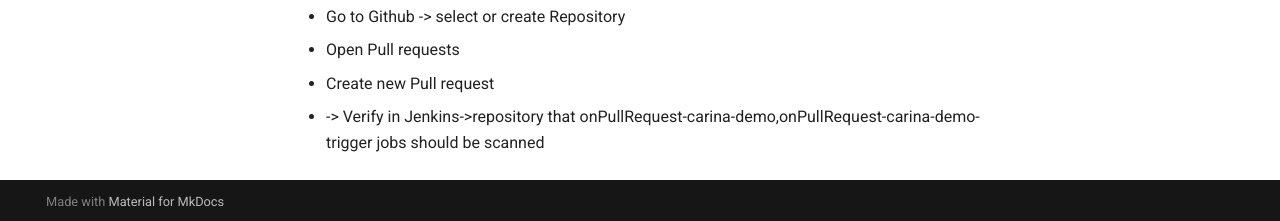
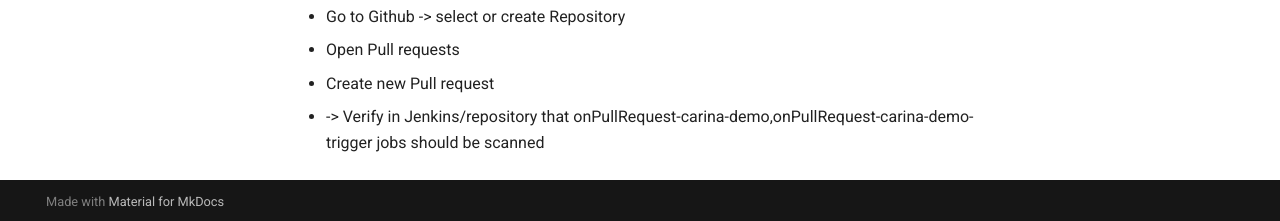
Before and after one commit to zebrunner/community-edition, an MkDocs documentation site: the page built from docs/getting_started.md, in a window 1280 px wide and 900 px high, scrolled down 2079 px. Shown: the part 676-897 px from the top of the window. Built offline with MkDocs 1.6.1 and Material for MkDocs 9.7.7, drawn with Linux system fonts in a browser that asks for light colours; comment, search, counter and statistics services are not loaded; old or Windows-style settings are respelled for this version of MkDocs.

```diff
--- a/docs/getting_started.md
+++ b/docs/getting_started.md
@@ -83,4 +83,4 @@ Save changes in variables.env
 * Go to Github -> select or create Repository
 * Open Pull requests
 * Create new Pull request
-* -> Verify in Jenkins->repository that onPullRequest-carina-demo,onPullRequest-carina-demo-trigger jobs should be scanned
+* -> Verify in Jenkins/repository that onPullRequest-carina-demo,onPullRequest-carina-demo-trigger jobs should be scanned
```
